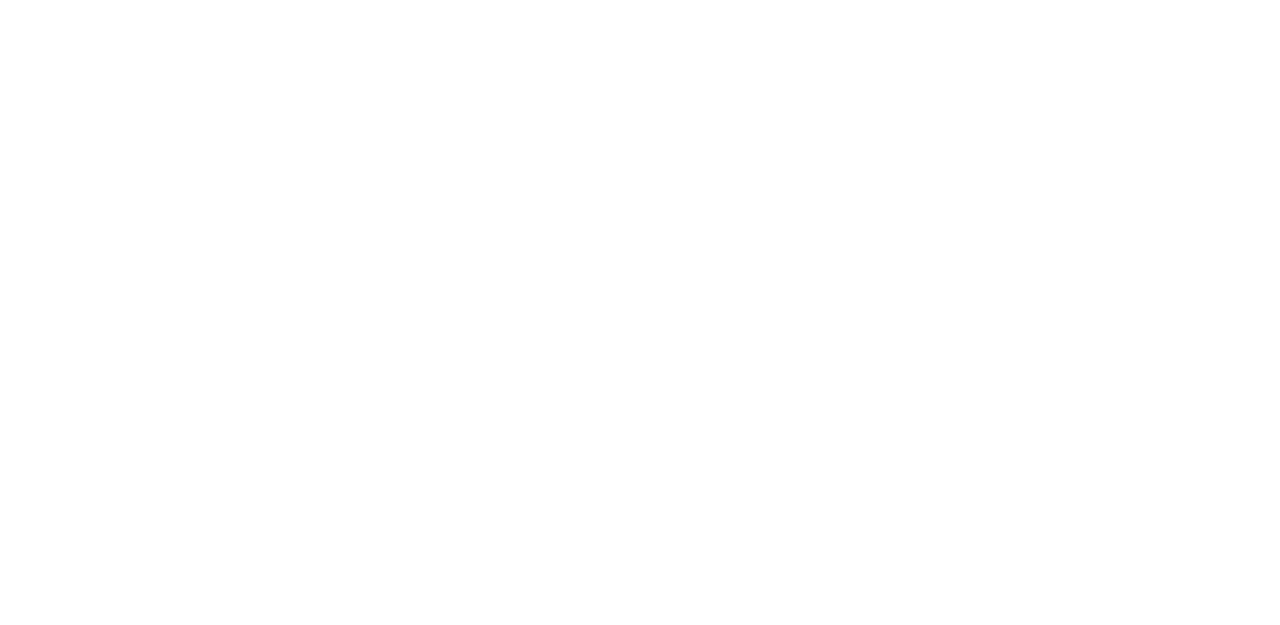
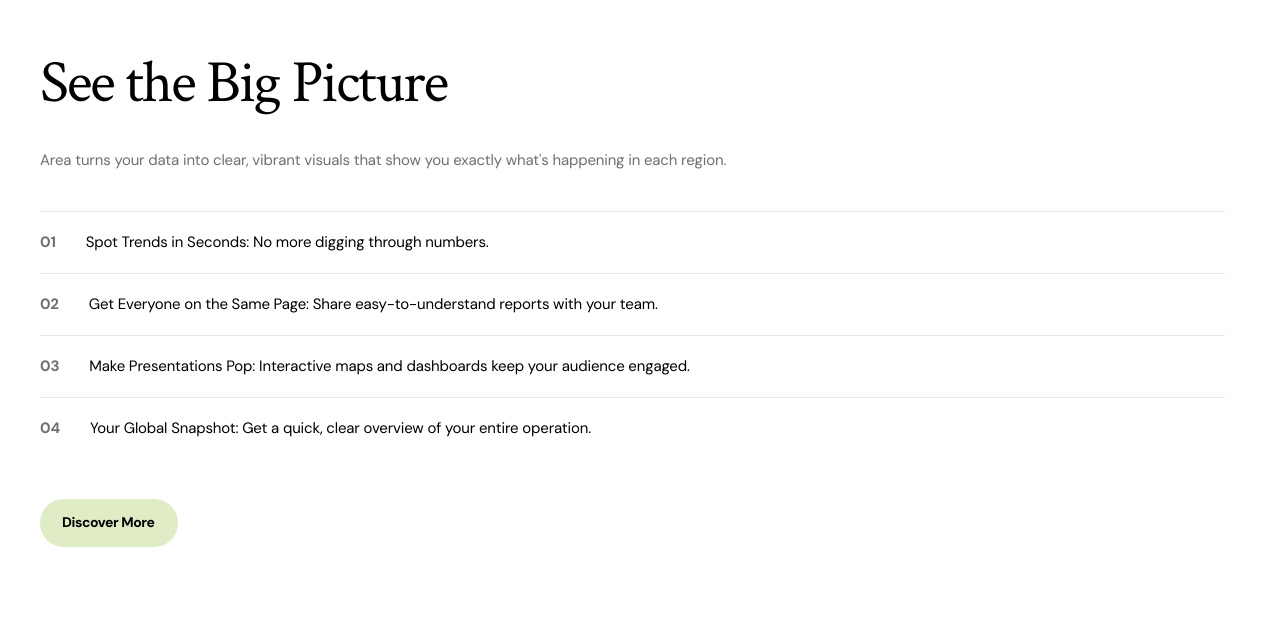
Before and after one commit to hollyvud/test_one, a React (Vite) app: page / in a window 1280 px wide. Shown: the part 2429-3054 px from the top of the page. Before the commit the page ends 2425 px from the top, so only its background shows below. Built offline with nearby package versions, Linux system fonts and the light colour scheme.

Commit message:
Полностью написал блок benefits

```diff
--- a/src/components/benefits.jsx
+++ b/src/components/benefits.jsx
@@ -6,6 +6,7 @@ import icon3 from '../icons/Vector-3.svg'
 import icon4 from '../icons/Vector-4.svg'
 
 import advantagesImg from '../images/advantages.jpg'
+import technologyImg from '../images/technology.jpg'
 
 
 function Benefits() {
@@ -15,6 +16,13 @@ function Benefits() {
         {id:2, icon:icon2, title:"Control Your Global Presence", parag:"Manage and track satellite offices, ensuring consistent performance and streamlined operations everywhere."},
         {id:3, icon:icon3, title:"Remove Language Barriers", parag:"Adapt to diverse markets with built-in localization for clear communication and enhanced user experience."},
         {id:4, icon:icon4, title:"Visualize Growth", parag:"Generate precise, visually compelling reports that illustrate your growth trajectories across all regions."},
+    ];
+
+    const benefitsTechnology=[
+        {id:1, number:"01", text:"Spot Trends in Seconds: No more digging through numbers."},
+        {id:1, number:"02", text:"Get Everyone on the Same Page: Share easy-to-understand reports with your team.  "},
+        {id:1, number:"03", text:"Make Presentations Pop: Interactive maps and dashboards keep your audience engaged."},
+        {id:1, number:"04", text:"Your Global Snapshot: Get a quick, clear overview of your entire operation."},
     ]
 
 
@@ -44,6 +52,26 @@ function Benefits() {
                 </div>
                 <img src={advantagesImg} alt="advantages" className="benefits_image" />
             </div>
+            <div className="benefits_second content">
+                <div className="benefits_technology technology">
+                    <div className="technology_body">
+                        <div className="technology_heading">
+                            <h2 className="technology_h2">See the Big Picture</h2>
+                            <p className="technology_subtitle subtitle">Area turns your data into clear, vibrant visuals that show you exactly what's happening in each region.</p>
+                        </div>
+                        <div className="technology_content">
+                            {benefitsTechnology.map(item=>(
+                                <div className="technology_item" key={item.id}>
+                                    <p className="technology_number">{item.number}</p>
+                                    <p className="technology_text subtitle">{item.text}</p>
+                                </div>
+                            ))}
+                        </div>
+                        <a href="" className="technology_button button-dis">Discover More</a>
+                    </div>
+                    <img src={technologyImg} alt="" className="technology_image" />
+                </div>
+            </div>
         </div>
     </section>
   )
--- a/src/components/header.jsx
+++ b/src/components/header.jsx
@@ -30,7 +30,7 @@ function Header() {
                 </li>
               </ul>
             </nav>
-            <a href="" className="header_button button button-more">Learn More
+            <a href="" className="header_button button-more">Learn More
               <svg width="6" height="7" viewBox="0 0 6 7" fill="none" xmlns="http://www.w3.org/2000/svg">
                 <path d="M5.01037 4.9934V1.05184L5.64939 1.09142L0.735155 6.01131L0 5.27615L4.91423 0.361923L4.96513 1.00094H1.0066V0L6 0.0113101V4.9934H5.01037Z" fill="white" />
               </svg>
--- a/src/styles/blocks/_benefits.scss
+++ b/src/styles/blocks/_benefits.scss
@@ -31,4 +31,13 @@
             height: rem(600);
         }
     }
+
+    &_technology{
+        display: flex;
+        flex-direction: row;
+        flex-wrap: wrap;
+        column-gap: rem(20);
+
+        justify-content: center;
+    }
 }
--- a/src/styles/blocks/_button.scss
+++ b/src/styles/blocks/_button-dis.scss
@@ -1,24 +1,26 @@
 @use '../helpers' as *;
 
-.button{
+.button-dis{
     display: inline-flex;
     justify-content: space-between;
     align-items: center;
+
     padding: rem(14) rem(22);
-    font-size: rem(14);
-    color: var(--color-back);
+
+    color: var(--color-accent-black);
     white-space: nowrap;
-    background-color: var(--color-accent-4);
+    background-color: var(--color-accent-2);
     border-radius: rem(100);
 
     line-height: 140%;
     letter-spacing: -0.03em;
+    font-size: rem(14);
 
     height: rem(48);
-    width: rem(127);
+    width: rem(138);
 
     @include hover{
-        color: var(--color-accent-3);
-        background-color: var(--color-silver);
+        color: var(--color-back);
+        background-color: var(--color-accent-3);
     }
 }
--- /dev/null
+++ b/src/styles/blocks/_button-more.scss
@@ -0,0 +1,24 @@
+@use '../helpers' as *;
+
+.button-more{
+    display: inline-flex;
+    justify-content: space-between;
+    align-items: center;
+    padding: rem(14) rem(22);
+    font-size: rem(14);
+    color: var(--color-back);
+    white-space: nowrap;
+    background-color: var(--color-accent-4);
+    border-radius: rem(100);
+
+    line-height: 140%;
+    letter-spacing: -0.03em;
+
+    height: rem(48);
+    width: rem(127);
+
+    @include hover{
+        color: var(--color-accent-3);
+        background-color: var(--color-silver);
+    }
+}
--- /dev/null
+++ b/src/styles/blocks/_technology.scss
@@ -0,0 +1,89 @@
+@use '../helpers' as *;
+
+.technology{
+
+    &_body{
+       display: flex;
+       flex-direction: column;
+       row-gap: rem(40);
+
+       padding-top: rem(60);
+       padding-bottom: rem(80);
+
+       width: rem(590);
+
+       @include laptop{
+        width: 100%;
+       }
+    }
+
+    &_heading{
+        display: flex;
+        flex-direction: column;
+        row-gap: rem(40);
+    }
+    &_h2{
+        font-weight: 400;
+        font-size: 60px;
+        line-height: 90%;
+        letter-spacing: -0.03em;
+    }
+    &_subtitle{
+        font-weight: 400;
+        font-size: 15px;
+        line-height: 140%;
+        letter-spacing: -0.01em;
+    }
+
+    &_content{
+        display: flex;
+        flex-direction: column;
+    }
+    &_item{
+        border-top: 1px solid var(--color-silver);
+
+        padding: rem(20) rem(80) rem(20) 0;
+
+        display: flex;
+        flex-direction: row;
+        column-gap: rem(30);
+
+        @include mobile{
+            padding: rem(20) 0 rem(20) 0;
+        }
+    }
+    &_number{
+        font-weight: 700;
+        font-size: rem(15);
+        line-height: 140%;
+        letter-spacing: -0.01em;
+    }
+    &_text{
+        font-weight: 400;
+        font-size: rem(15);
+        line-height: 140%;
+        letter-spacing: -0.01em;
+        color: var(--color-accent-black);
+    }
+
+    &_button{
+        background-color: var(--color-accent-2);
+        color: var(--color-accent-black);
+        font-weight: 700;
+
+    }
+
+    &_image{
+        border-radius: var(--photo-border-radius);
+        object-fit: cover;
+        width: rem(590);
+        height: rem(620);
+
+        @include laptop{
+        width: 100%;
+       }
+       @include mobile{
+        width: rem(311);
+       }
+    }
+}
--- a/src/styles/main.scss
+++ b/src/styles/main.scss
@@ -5,10 +5,12 @@
 @use 'globals';
 
 @use './blocks/header';
-@use './blocks/button';
+@use './blocks/button-more';
 @use './blocks/burger-button';
 @use './blocks/head';
 @use './blocks/trust';
 @use './blocks/subtitle';
 @use './blocks/benefits';
 @use './blocks/advantages';
+@use './blocks/technology';
+@use './blocks/button-dis';
```
Also changed, not shown: src/images/technology.jpg (added).
